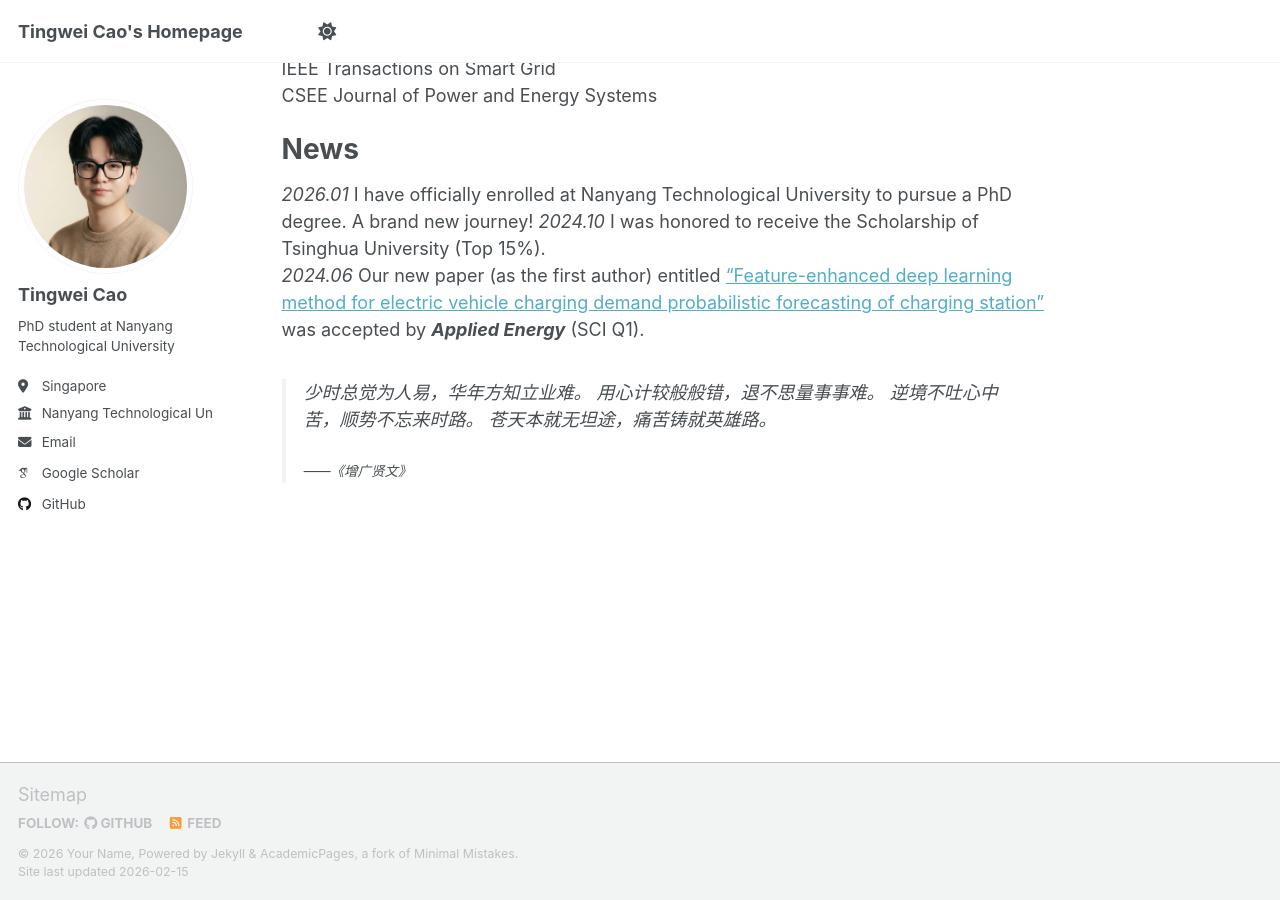
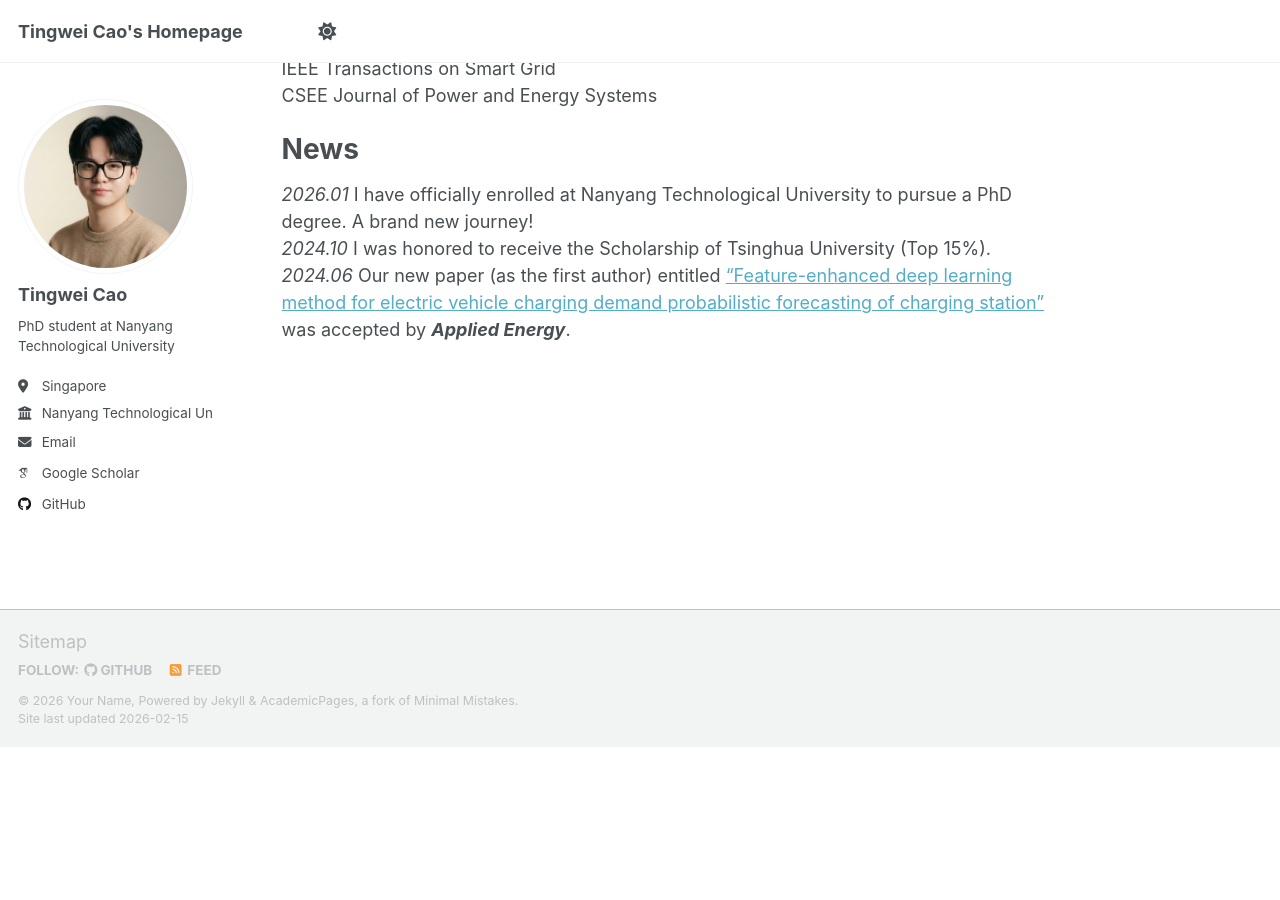
Before and after one commit to tingweicao/tingweicao.github.io, a Jekyll site: the page built from _pages/about.md, in a window 1280 px wide and 900 px high, scrolled down 1099 px. Built offline with Jekyll 4.4.1, drawn with Linux system fonts in a browser that asks for light colours; some web fonts are replaced; a script that is not in the unit is left out; after the commit the page ends 1846 px from its top, so only the background shows below that.

Commit message:
Update about.md

```diff
--- a/_pages/about.md
+++ b/_pages/about.md
@@ -35,11 +35,4 @@ News
 ======
 _2026.01_ I have officially enrolled at Nanyang Technological University to pursue a PhD degree. A brand new journey!
 _2024.10_ I was honored to receive the Scholarship of Tsinghua University (Top 15%).
-_2024.06_ Our new paper (as the first author) entitled ["Feature-enhanced deep learning method for electric vehicle charging demand probabilistic forecasting of charging station"](https://www.sciencedirect.com/science/article/abs/pii/S0306261924011346) was accepted by ***Applied Energy*** (SCI Q1).
-
-> 少时总觉为人易，华年方知立业难。
-> 用心计较般般错，退不思量事事难。
-> 逆境不吐心中苦，顺势不忘来时路。
-> 苍天本就无坦途，痛苦铸就英雄路。
->
-> <small>——《增广贤文》</small>
+_2024.06_ Our new paper (as the first author) entitled ["Feature-enhanced deep learning method for electric vehicle charging demand probabilistic forecasting of charging station"](https://www.sciencedirect.com/science/article/abs/pii/S0306261924011346) was accepted by ***Applied Energy***.
```
